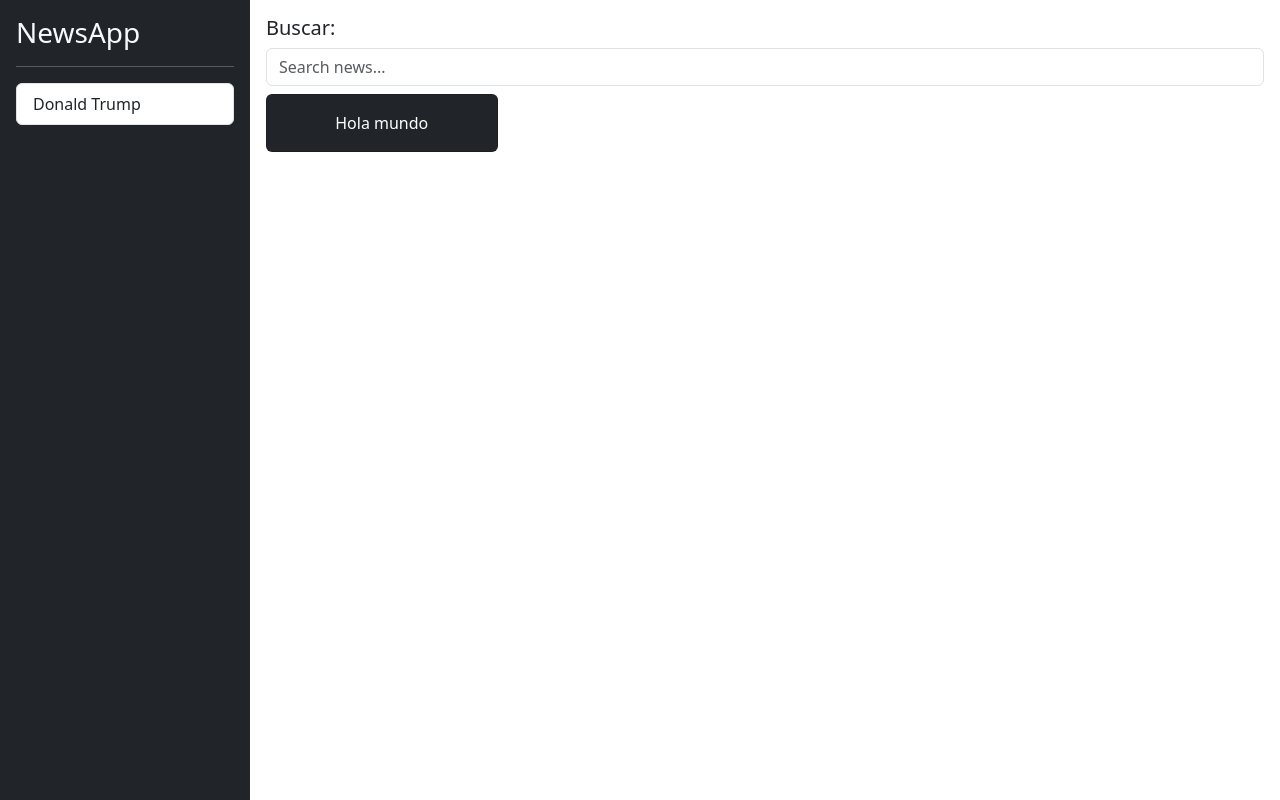
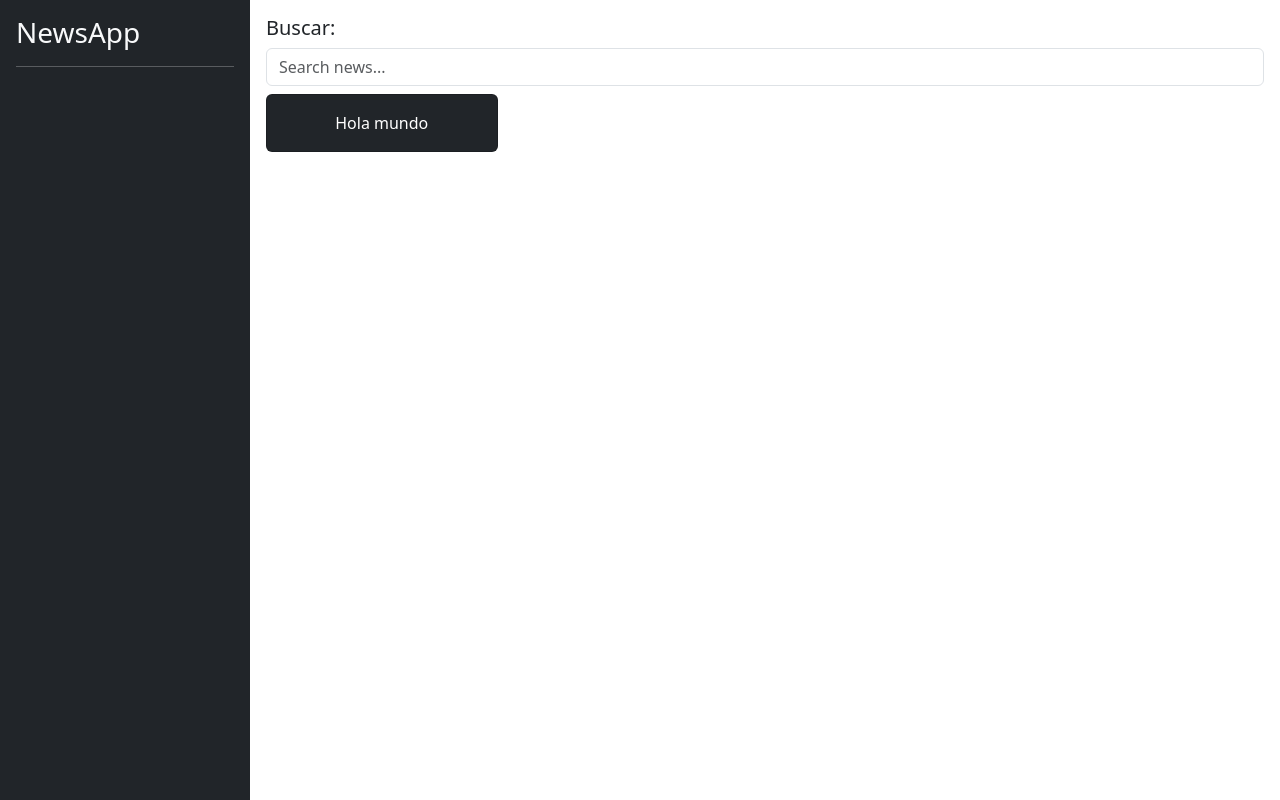
Before and after one commit to eduardom-34/news-app, an Angular app: page / in a window 1280 px wide. Built offline with nearby package versions, Linux system fonts and the light colour scheme.

Commit message:
gifs service

```diff
--- a/src/app/shared/components/sidebar/sidebar.component.html
+++ b/src/app/shared/components/sidebar/sidebar.component.html
@@ -6,8 +6,10 @@
 
   <div class="list-group list-reset">
 
-    <button class="list-group-item list-group-item-action">
-      Donald Trump
+    <button class="list-group-item list-group-item-action"
+      *ngFor="let tag of tags"
+      >
+      {{ tag | titlecase }}
     </button>
 
   </div>
--- a/src/app/shared/components/sidebar/sidebar.component.ts
+++ b/src/app/shared/components/sidebar/sidebar.component.ts
@@ -1,4 +1,5 @@
 import { Component } from '@angular/core';
+import { NewsService } from '../../../news/services/news.service';
 
 @Component({
   selector: 'shared-sidebar',
@@ -7,4 +8,9 @@ import { Component } from '@angular/core';
 })
 export class SidebarComponent {
 
+  constructor( private newsService: NewsService ) {}
+
+  get tags(): string[] {
+    return this.newsService.tagsHistory;
+  }
 }
```
